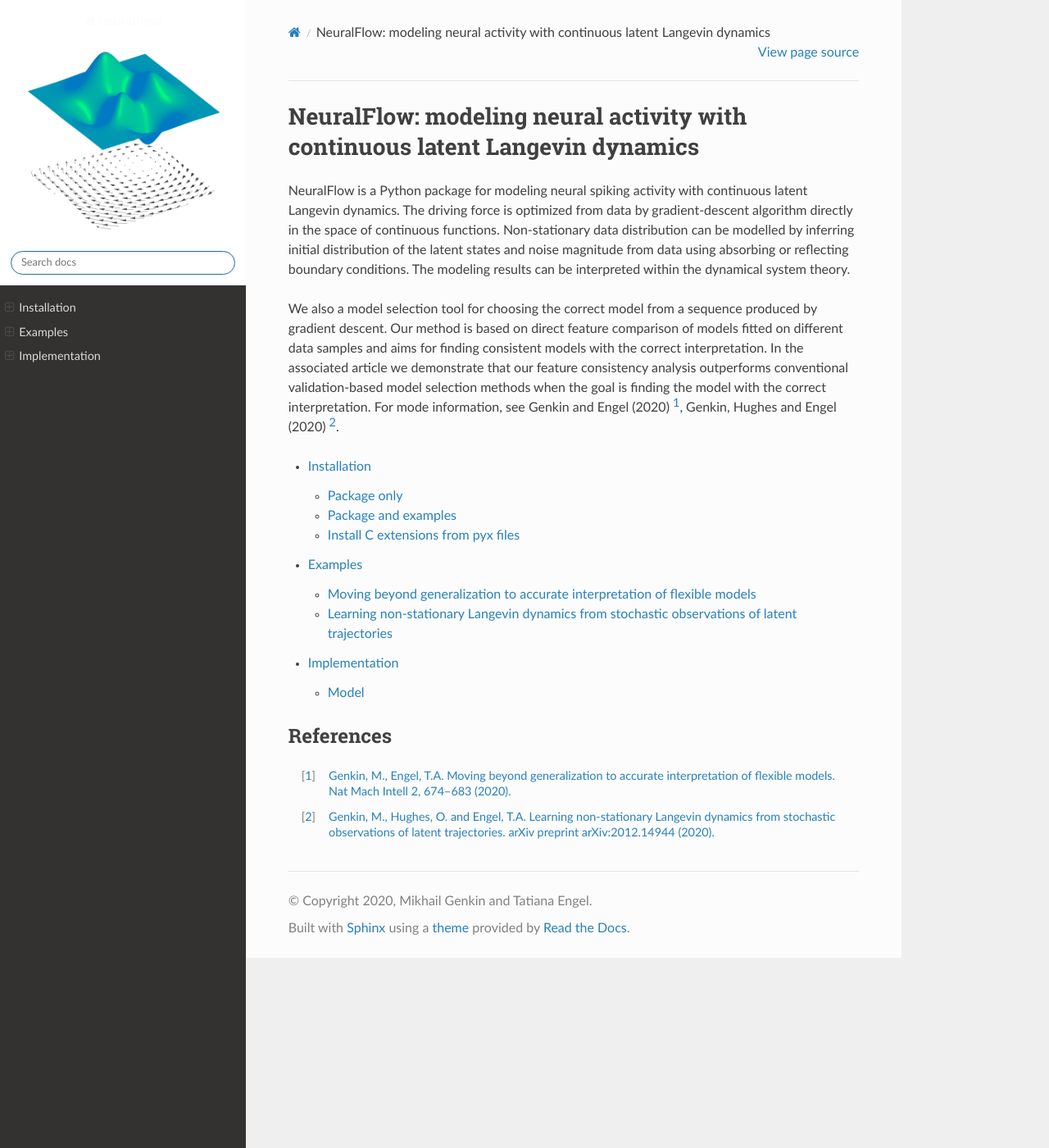
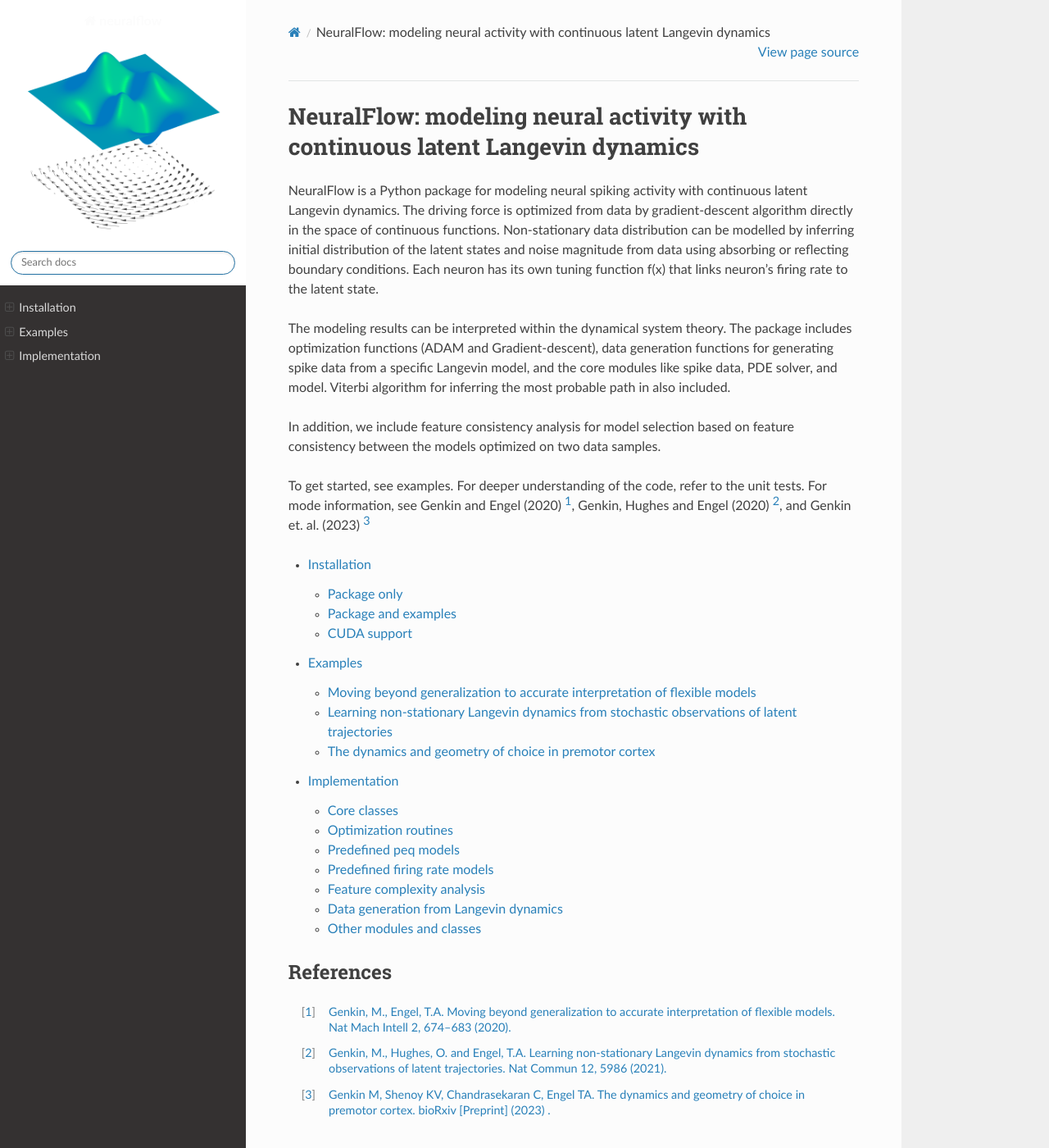
Before and after one commit to MikGen/TestBrainFlow, a Sphinx documentation site: the page built from docs/source/index.rst, in a window 1280 px wide and 1400 px high. Shown: the whole window at 82% size. Built offline with Sphinx 7.4.7 and the Read the Docs theme 2.0.0, drawn with Linux system fonts in a browser that asks for light colours; pages that are not in the unit, such as notebooks, are missing from menus.

Commit message:
Changes for readthedocs documentation

```diff
--- a/docs/source/conf.py
+++ b/docs/source/conf.py
@@ -52,6 +52,8 @@ napoleon_use_ivar = True
 
 # Add any paths that contain templates here, relative to this directory.
 templates_path = ['_templates']
+
+#numpydoc_show_class_members = False
 
 # The suffix(es) of source filenames.
 # You can specify multiple suffix as a list of string:
--- a/docs/source/examples.rst
+++ b/docs/source/examples.rst
@@ -3,7 +3,7 @@
 Examples
 ========
 
-Here we provide two examples that reproduce some of the results from [#Genkin2020]_, and three examples that reproduce some of the results from  [#Genkin2020preprint]_. These examples can also be accessed with Jupiter notebook from our `GitHub repository <https://github.com/engellab/neuralflow/>`_ .
+Here we provide examples from each of our papers  [#Genkin2020]_, [#Genkin2021]_, and [#Genkin2023]_. These examples can also be accessed with Jupiter notebook from our `GitHub repository <https://github.com/engellab/neuralflow/>`_ .
 
 **************************************************************************
 Moving beyond generalization to accurate interpretation of flexible models
@@ -35,10 +35,27 @@ The third example demonstrates feature consistency analysis for model selection
     examples/2021_learning_nonstationary_dynamics/Example2.ipynb
     examples/2021_learning_nonstationary_dynamics/Example3.ipynb
 
+*********************************************************************************************
+The dynamics and geometry of choice in premotor cortex
+*********************************************************************************************
+
+The first example fits single-neuron model from PMd data and selects an optimal
+model using feature consistency analysis, see Figure 3 in [#Genkin2023]_.
+The second example fits population model from PMd data and selects an optimal
+model using feature consistency analysis, see Figure 4 in [#Genkin2023]_.
+
+.. toctree::
+    :maxdepth: 2
+
+    examples/2024_the_dynamics_and_geomerty/Example1.ipynb
+    examples/2024_the_dynamics_and_geomerty/Example2.ipynb
+
 
 References
 ----------
 
 .. [#Genkin2020] `Genkin, M., Engel, T.A. Moving beyond generalization to accurate interpretation of flexible models. Nat Mach Intell 2, 674–683 (2020). <https://www.nature.com/articles/s42256-020-00242-6>`_
 
-.. [#Genkin2020Preprint] `Genkin, M., Hughes, O. and Engel, T.A. Learning non-stationary Langevin dynamics from stochastic observations of latent trajectories. arXiv preprint arXiv:2012.14944 (2020). <https://arxiv.org/abs/2012.14944>`_
+.. [#Genkin2021] `Genkin, M., Hughes, O. and Engel, T.A. Learning non-stationary Langevin dynamics from stochastic observations of latent trajectories. Nat Commun 12, 5986 (2021). <https://www.nature.com/articles/s41467-021-26202-1>`_
+
+.. [#Genkin2023] `Genkin M, Shenoy KV, Chandrasekaran C, Engel TA. The dynamics and geometry of choice in premotor cortex. bioRxiv [Preprint] (2023) . <https://www.ncbi.nlm.nih.gov/pmc/articles/PMC10401920>`_
--- a/docs/source/implementation.rst
+++ b/docs/source/implementation.rst
@@ -1,10 +1,65 @@
 Implementation
 ==============
 
-.. _Energymodel_class:
 
-Model
------------------
+Core classes
+------------
 
-.. autoclass:: neuralflow.model
+.. autoclass:: neuralflow.model.model
    :members:
+
+.. autoclass:: neuralflow.grid.GLLgrid
+   :members:
+
+.. autoclass:: neuralflow.spike_data.SpikeData
+   :members:
+
+Optimization routines
+---------------------
+
+.. autoclass:: neuralflow.optimization.Optimization
+   :members:
+
+.. autoclass:: neuralflow.base_optimizer.adam_opt
+   :members:
+
+.. autoclass:: neuralflow.base_optimizer.gd_opt
+   :members:
+
+.. autoclass:: neuralflow.gradients.Grads
+   :members:
+
+.. autoclass:: neuralflow.PDE_Solve.PDESolve
+   :members:
+
+Predefined peq models
+---------------------
+
+.. automodule:: neuralflow.peq_models
+   :members:
+
+Predefined firing rate models
+-----------------------------
+
+.. automodule:: neuralflow.firing_rate_models
+   :members:
+
+Feature complexity analysis
+---------------------------
+
+.. autoclass:: neuralflow.feature_complexity.fc_base.FC_tools
+   :members:
+
+
+Data generation from Langevin dynamics
+--------------------------------------
+
+.. autoclass:: neuralflow.data_generation.SyntheticData
+   :members:
+
+
+Other modules and classes
+---------------------------
+
+.. automodule:: neuralflow.viterbi
+   :members:
--- a/docs/source/index.rst
+++ b/docs/source/index.rst
@@ -5,14 +5,21 @@ NeuralFlow: modeling neural activity with continuous latent Langevin dynamics
 NeuralFlow is a Python package for modeling neural spiking activity with continuous latent Langevin dynamics.
 The driving force is optimized from data by gradient-descent algorithm directly in the space of continuous functions.
 Non-stationary data distribution can be modelled by inferring initial distribution of the latent states and
-noise magnitude from data using absorbing or reflecting boundary conditions. The modeling results can be interpreted within the dynamical system theory.
+noise magnitude from data using absorbing or reflecting boundary conditions.
+Each neuron has its own tuning function f(x) that links neuron's firing rate to
+the latent state.
 
-We also a model selection tool for choosing the correct model from a sequence produced by gradient descent.
-Our method is based on direct feature comparison of models fitted on different data samples and aims for finding consistent
-models with the correct interpretation.
-In the associated article we demonstrate that our feature consistency analysis outperforms conventional
-validation-based model selection methods when the goal is finding the model with the correct interpretation.
-For mode information, see Genkin and Engel (2020) [#Genkin2020]_, Genkin, Hughes and Engel (2020) [#Genkin2020Preprint]_.
+The modeling results can be interpreted within the dynamical system theory.
+The package includes optimization functions (ADAM and Gradient-descent), data generation functions for generating
+spike data from a specific Langevin model, and the core modules like spike data, PDE solver, and model.
+Viterbi algorithm for inferring the most probable path in also included.
+
+In addition, we include feature consistency analysis for model selection based on feature consistency between
+the models optimized on two data samples.
+
+To get started, see examples. For deeper understanding of the code, refer to the unit tests.
+For mode information, see Genkin and Engel (2020) [#Genkin2020]_, Genkin, Hughes and Engel (2020) [#Genkin2021]_,
+and Genkin et. al. (2023) [#Genkin2023]_
 
 .. toctree::
    :maxdepth: 2
@@ -30,4 +37,6 @@ References
 
 .. [#Genkin2020] `Genkin, M., Engel, T.A. Moving beyond generalization to accurate interpretation of flexible models. Nat Mach Intell 2, 674–683 (2020). <https://www.nature.com/articles/s42256-020-00242-6>`_
 
-.. [#Genkin2020Preprint] `Genkin, M., Hughes, O. and Engel, T.A. Learning non-stationary Langevin dynamics from stochastic observations of latent trajectories. arXiv preprint arXiv:2012.14944 (2020). <https://arxiv.org/abs/2012.14944>`_
+.. [#Genkin2021] `Genkin, M., Hughes, O. and Engel, T.A. Learning non-stationary Langevin dynamics from stochastic observations of latent trajectories. Nat Commun 12, 5986 (2021). <https://www.nature.com/articles/s41467-021-26202-1>`_
+
+.. [#Genkin2023] `Genkin M, Shenoy KV, Chandrasekaran C, Engel TA. The dynamics and geometry of choice in premotor cortex. bioRxiv [Preprint] (2023) . <https://www.ncbi.nlm.nih.gov/pmc/articles/PMC10401920>`_
--- a/docs/source/installation.rst
+++ b/docs/source/installation.rst
@@ -28,10 +28,15 @@ Install the package from a local copy::
 
     pip install .
 
-After that, you should be able to run ``example/Example1.ipynb`` and ``example/Example2.ipynb``
+After that, you should be able to run examples in  ``example`` folder
 
-Install C extensions from pyx files
---------------------------
-By default, C extensions are installed from .c file(s). These .c files were generated from .pyx files with cython.
-If you want to install the package's extensions from the original pyx files, change line 6 in setup.py to ``USE_CYTHON = 1``. In this case,
-`cython` package is required for the installation (not included in the requirements list, so you will need to run ``pip install cython``).
+CUDA support
+------------
+
+Optimization can be performed on CUDA-enabled GPU. For GPU support, cupy
+package has to be installed on a machine with CUDA-enabled GPU. The package
+was tested with cupy version 12.2.0. Note that double-precision computations
+are absolutely necessary for our framework, so optimization benefits from
+GPU acceleration only if scientific grade GPU (e.g. Tesla V100) is used. A
+gaming GPU perforamnce is approximately the same as CPU perfromance, since
+gaming GPUs do not have many double-precision multiprocessors.
```
Also changed, not shown: 10 other files.
